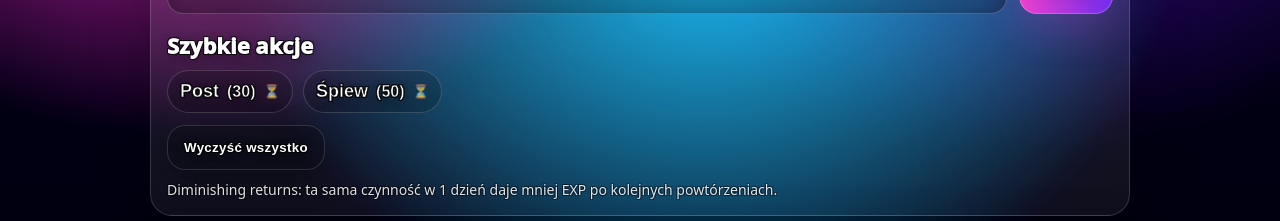
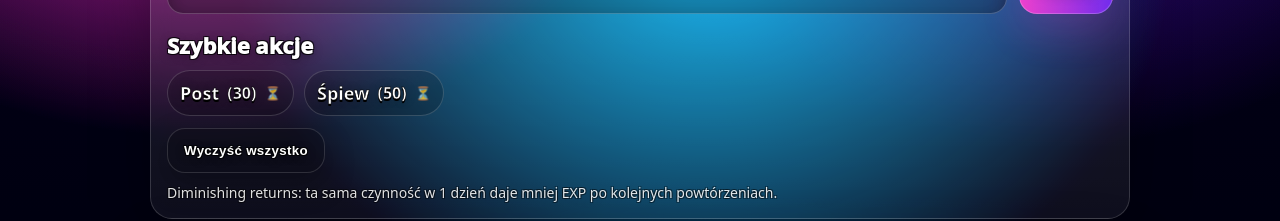
Before and after one commit to Marcinuskryza/power-tenor-tracker, a React (Vite) app: page / in a window 1280 px wide. Shown: the part 409-630 px from the top of the page. Built offline with nearby package versions, Linux system fonts and the light colour scheme.

Commit message:
Add .chip class for consistent font styling

```diff
--- a/src/styles.css
+++ b/src/styles.css
@@ -272,16 +272,25 @@ body{
   color: white;
   -webkit-text-stroke: 0.5px black;
   text-shadow:
+    0 2px 0 #000,
+    0 0 10px rgba(0,0,0,.35);
 
 }
-
+.chip {
+  font-family: inherit;
+}
 .chipExp {
   font-size: 16px;
   font-weight: 800;
   color: white;
   -webkit-text-stroke: 0.5px black;
   text-shadow:
+    0 2px 0 #000,
+    0 0 10px rgba(0,0,0,.35);
 
+}
+.chip {
+  font-family: inherit;
 }
 .chipIcon{ opacity:.85; }
 
```
